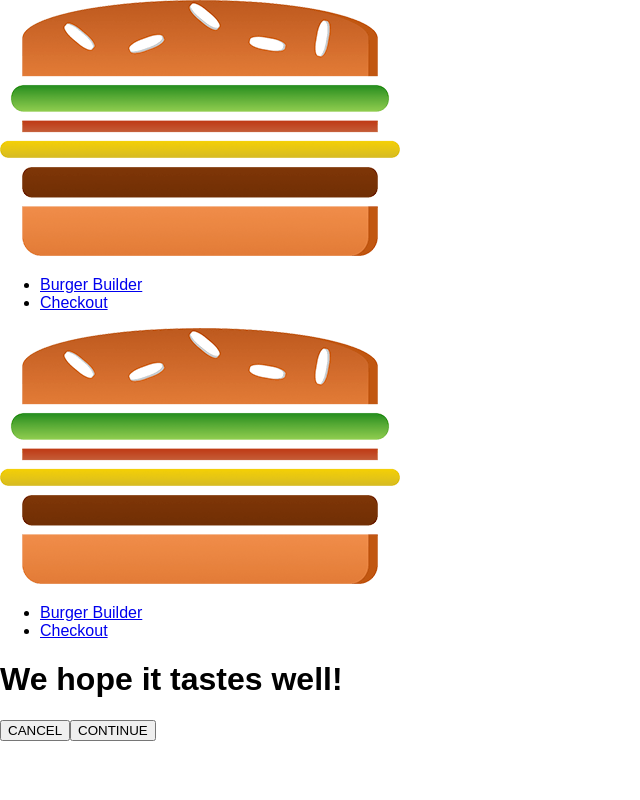
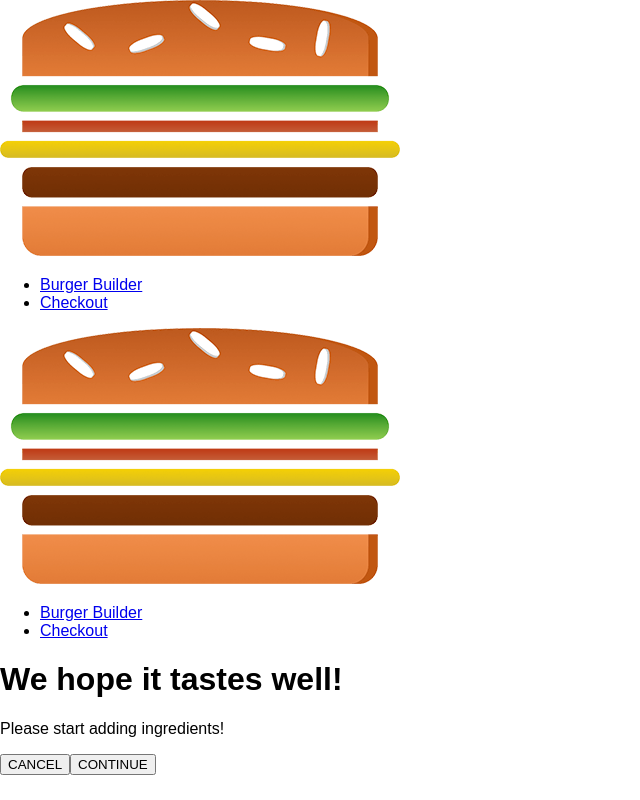
Before and after one commit to yros1/burgerbuilder, a React app: page /checkout in a window 1280 px wide. Shown: the whole page, without its empty margins (0-640 px from the left). Built offline with nearby package versions, Linux system fonts and the light colour scheme.

Commit message:
Passing Ingredients via Query Params.

```diff
--- a/src/containers/BurgerBuilder/BurgerBuilder.js
+++ b/src/containers/BurgerBuilder/BurgerBuilder.js
@@ -131,8 +131,18 @@
         //         this.setState( { loading: false, purchasing: false } );
         //     });
 
-        // chenge a page to checkout
-        this.props.history.push('/checkout');
+        // chenge a page to checkout and pass ingredients data to it.
+
+        const queryParams = [];
+        for (let i in this.state.ingredients) {
+            // array of string of 'proprty_name = property_vale'
+            queryParams.push(encodeURIComponent(i) + '=' + encodeURIComponent(this.state.ingredients[i]));
+        }
+        const queryString = queryParams.join('&'); // join all array elements together with & character.
+        this.props.history.push({
+            pathname: '/checkout',
+            search: '?' + queryString // example:  ?bacon=2&cheese=2&meat=1&salad=2
+        });
     }
 
     render () {
--- a/src/containers/Checkout/Checkout.js
+++ b/src/containers/Checkout/Checkout.js
@@ -3,6 +3,7 @@
 import CheckoutSummary from '../../components/Order/CheckoutSummary/CheckoutSummary';
 
 class Checkout extends Component {
+
     state = {
         ingredients: {
             salad: 1,
@@ -10,6 +11,20 @@
             cheese: 1,
             bacon: 1
         }
+    }
+
+    componentDidMount() {
+        // extract QeryParameters
+        // console.log(this.props.location);
+        // URLSearchParams convets string '?bacon=2&cheese=2&meat=1&salad=2'
+        // to array [['bacon', '2'], ['cheese', '2'], ['meat', '1'], ['salad', '2']
+        const query = new URLSearchParams(this.props.location.search);
+        const ingredients = {};
+        for (let param of query.entries()) {
+            // ['salad', '1']
+            ingredients[param[0]] = +param[1]; // by adding plus before param[1], we convert it to be a number
+        }
+        this.setState({ingredients: ingredients});
     }
 
     checkoutCancelledHandler = () => {
```
